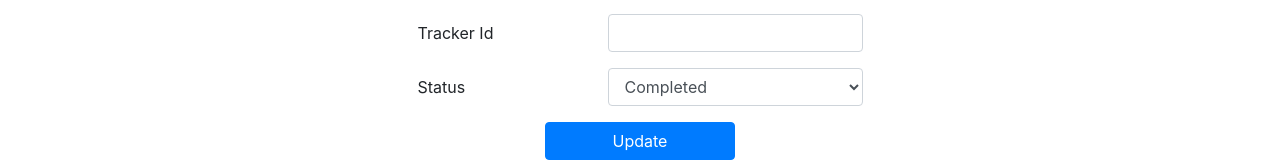
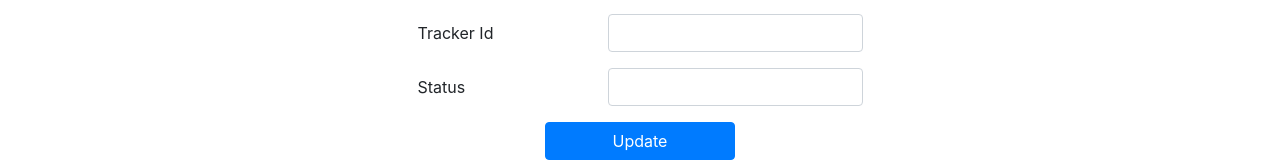
Before and after one commit to tirthankar-kundu-persi/Event-Update-Utility, an Angular app: page /update in a window 1280 px wide. Shown: the part 136-298 px from the top of the page. Built offline with nearby package versions, Linux system fonts and the light colour scheme.

Commit message:
status input format is changed from dropdown to text

```diff
--- a/src/app/update/update.component.html
+++ b/src/app/update/update.component.html
@@ -26,10 +26,11 @@
     <div class="form-group row justify-content-center">
       <label for="status" class="col-sm-2 col-form-label">Status</label>
       <div class="col-3">
-        <select class="form-control" id="status" #Status>
+        <input type="text" class="form-control" id="status" #Status>
+        <!-- <select class="form-control" id="status" #Status>
           <option>Completed</option>
           <option>Error</option>
-        </select>
+        </select> -->
       </div>
     </div>
 
```
